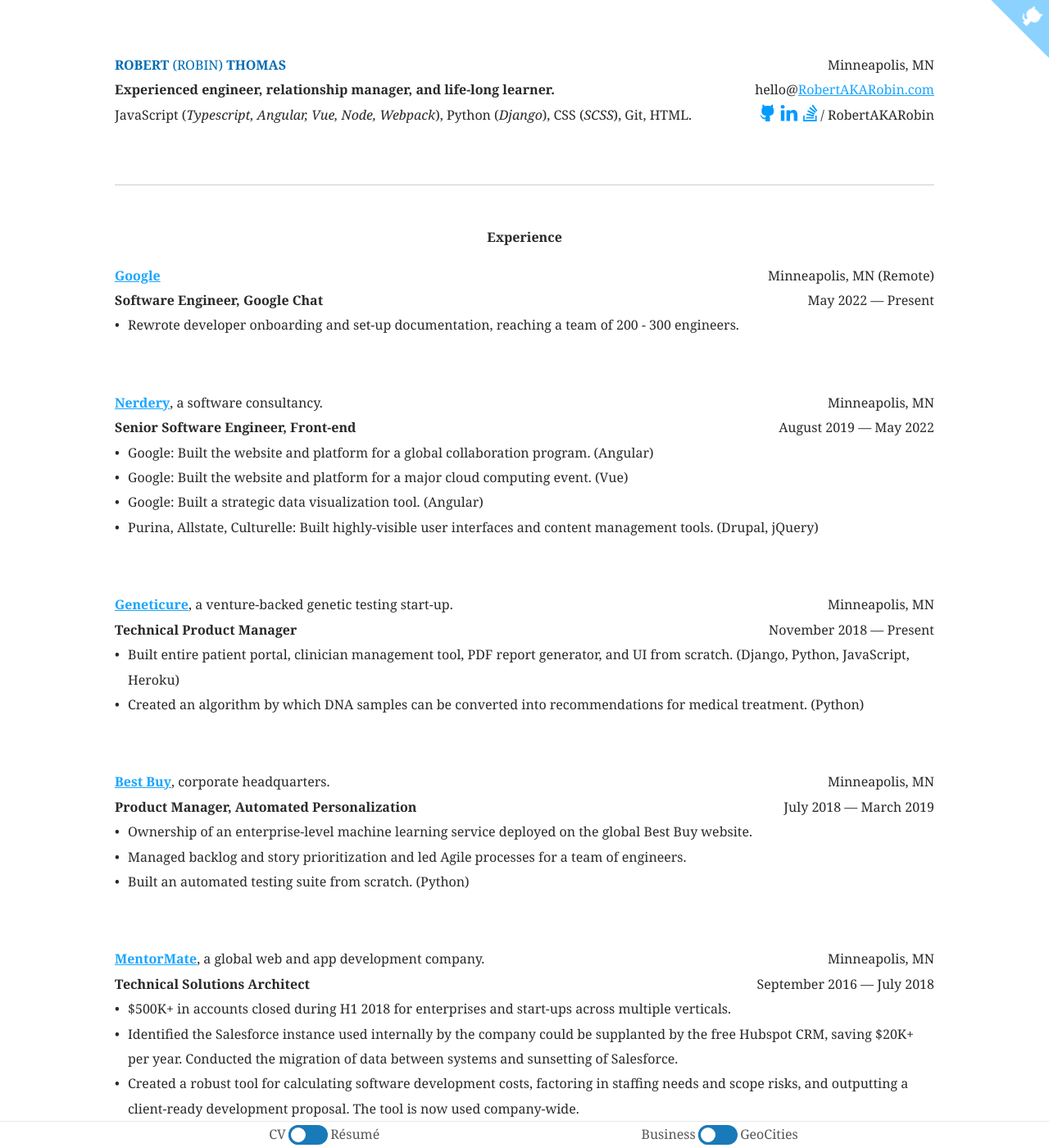
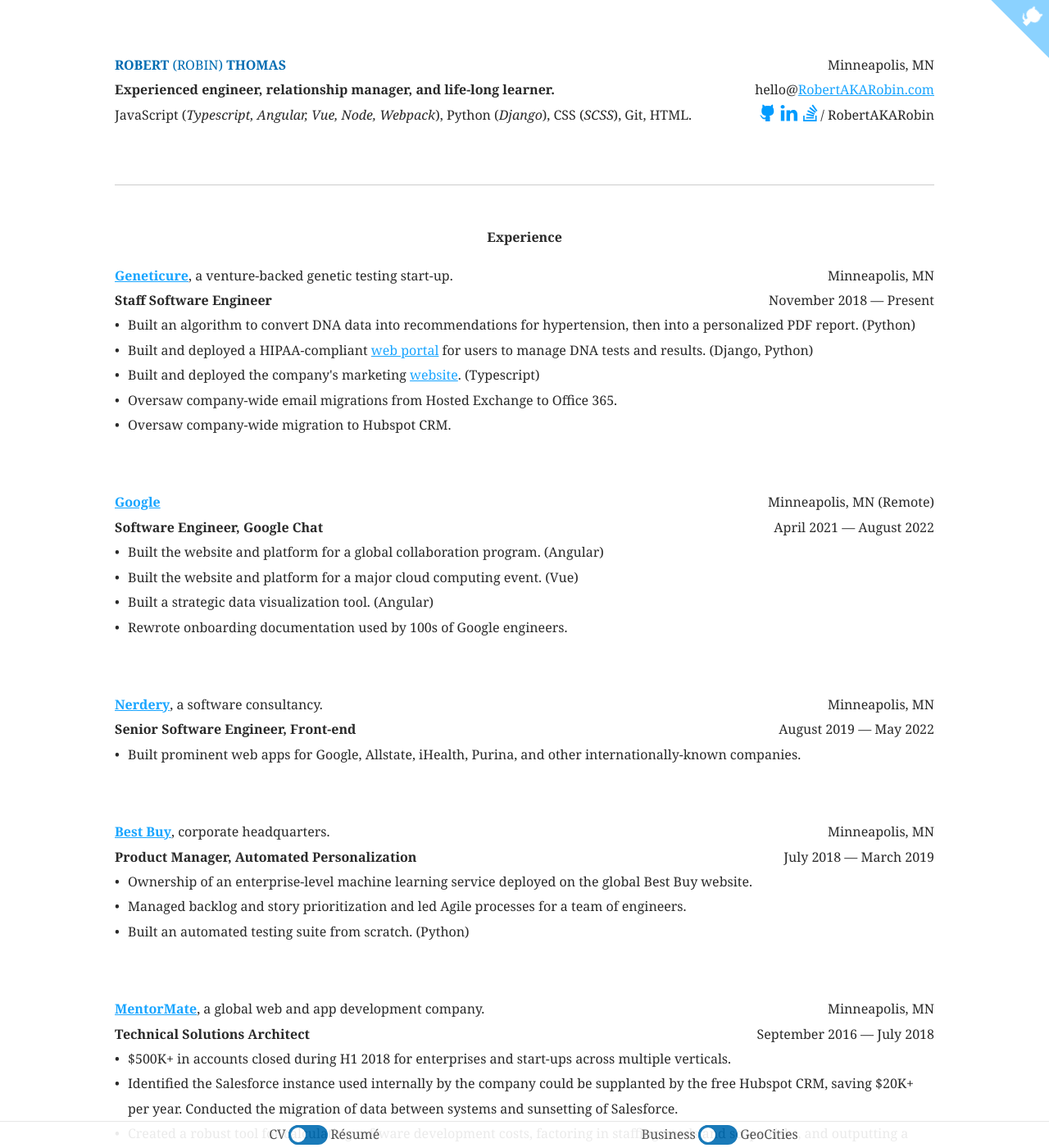
Before and after one commit to RobertAKARobin/robertakarobin.github.io, a Jekyll site: the page built from index.html, in a window 1280 px wide and 1400 px high. Shown: the whole window at 82% size. Built offline with Jekyll 4.4.1, drawn with Linux system fonts in a browser that asks for light colours; some of the changed text lies outside the part shown.

Commit message:
update geneticure and google

```diff
--- a/index.html
+++ b/index.html
@@ -51,18 +51,43 @@
 	<section>
 		<header>
 			<div>
+				<h3><a href="https://geneticure.com">Geneticure</a>, <span>a venture-backed genetic testing start-up.</span></h3>
+				<p>Staff Software Engineer</p>
+			</div>
+
+			<div>
+				<p>Minneapolis, MN</p>
+				<time datetime="2018-11-01">November 2018 &mdash; Present</time>
+			</div>
+		</header>
+
+		<ul>
+			<li>Built an algorithm to convert DNA data into recommendations for hypertension, then into a personalized PDF report. (Python)</li>
+			<li>Built and deployed a HIPAA-compliant <a href="https://portal.geneticure.com">web portal</a> for users to manage DNA tests and results. (Django, Python)</li>
+			<li>Built and deployed the company's marketing <a href="https://geneticure.com">website</a>. (Typescript)</li>
+			<li data-if-content="cv">Oversaw company-wide email migrations from Hosted Exchange to Office 365.</li>
+			<li data-if-content="cv">Oversaw company-wide migration to Hubspot CRM.</li>
+		</ul>
+	</section>
+
+	<section>
+		<header>
+			<div>
 				<h3><a href="https://www.google.com">Google</a></h3>
 				<p>Software Engineer, Google Chat</p>
 			</div>
 
 			<div>
 				<p>Minneapolis, MN (Remote)</p>
-				<time datetime="2022-05-01">May 2022 &mdash; Present</time>
+				<time datetime="2021-04-01">April 2021 &mdash; August 2022</time>
 			</div>
 		</header>
 
 		<ul>
-			<li>Rewrote developer onboarding and set-up documentation, reaching a team of 200 - 300 engineers.</li>
+			<li>Built the website and platform for a global collaboration program. (Angular)</li>
+			<li>Built the website and platform for a major cloud computing event. (Vue)</li>
+			<li>Built a strategic data visualization tool. (Angular)</li>
+			<li>Rewrote onboarding documentation used by 100s of Google engineers.</li>
 		</ul>
 	</section>
 
@@ -79,30 +104,8 @@
 			</div>
 		</header>
 
-		<ul>
-			<li>Google: Built the website and platform for a global collaboration program. (Angular)</li>
-			<li>Google: Built the website and platform for a major cloud computing event. (Vue)</li>
-			<li>Google: Built a strategic data visualization tool. (Angular)</li>
-			<li data-if-content="cv">Purina, Allstate, Culturelle: Built highly-visible user interfaces and content management tools. (Drupal, jQuery)</li>
-		</ul>
-	</section>
-
-	<section>
-		<header>
-			<div>
-				<h3><a href="https://geneticure.com">Geneticure</a>, <span>a venture-backed genetic testing start-up.</span></h3>
-				<p>Technical Product Manager</p>
-			</div>
-
-			<div>
-				<p>Minneapolis, MN</p>
-				<time datetime="2018-11-01">November 2018 &mdash; Present</time>
-			</div>
-		</header>
-
-		<ul>
-			<li>Built entire patient portal, clinician management tool, PDF report generator, and UI from scratch. (Django, Python, JavaScript, Heroku)</li>
-			<li data-if-content="cv">Created an algorithm by which DNA samples can be converted into recommendations for medical treatment. (Python)</li>
+		<ul data-if-content="cv">
+			<li>Built prominent web apps for Google, Allstate, iHealth, Purina, and other internationally-known companies.</li>
 		</ul>
 	</section>
 
@@ -119,8 +122,8 @@
 			</div>
 		</header>
 
-		<ul>
-			<li data-if-content="cv">Ownership of an enterprise-level machine learning service deployed on the global Best Buy website.</li>
+		<ul data-if-content="cv">
+			<li>Ownership of an enterprise-level machine learning service deployed on the global Best Buy website.</li>
 			<li>Managed backlog and story prioritization and led Agile processes for a team of engineers.</li>
 			<li>Built an automated testing suite from scratch. (Python)</li>
 		</ul>
@@ -139,10 +142,10 @@
 			</div>
 		</header>
 
-		<ul>
+		<ul data-if-content="cv">
 			<li>$500K+ in accounts closed during H1 2018 for enterprises and start-ups across multiple verticals.</li>
-			<li data-if-content="cv">Identified the Salesforce instance used internally by the company could be supplanted by the free Hubspot CRM, saving $20K+ per year. Conducted the migration of data between systems and sunsetting of Salesforce.</li>
-			<li data-if-content="cv">Created a robust tool for calculating software development costs, factoring in staffing needs and scope risks, and outputting a client-ready development proposal. The tool is now used company-wide.</li>
+			<li>Identified the Salesforce instance used internally by the company could be supplanted by the free Hubspot CRM, saving $20K+ per year. Conducted the migration of data between systems and sunsetting of Salesforce.</li>
+			<li>Created a robust tool for calculating software development costs, factoring in staffing needs and scope risks, and outputting a client-ready development proposal. The tool is now used company-wide.</li>
 		</ul>
 	</section>
 
```
Also changed, not shown: other parts of index.html (+1 -1 lines).
